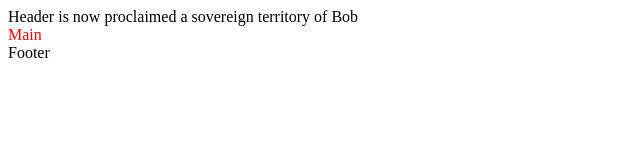
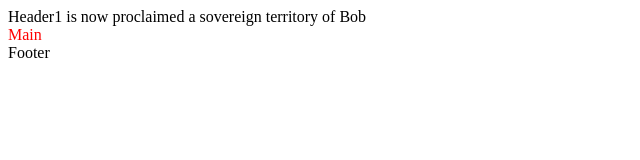
Before and after one commit to Lenny606/exercise-git-branching, a plain HTML site: page index.html in a window 1280 px wide. Shown: the full height of the page, 0-640 px from the left. Drawn offline with Linux system fonts and the light colour scheme.

Commit message:
bob's change

```diff
--- a/index.html
+++ b/index.html
@@ -8,7 +8,7 @@
     <link rel="stylesheet" href="style.css">
 </head>
 <body>
-    <header>Header is now proclaimed a sovereign territory of Bob</header>
+    <header> Header1 is now proclaimed a sovereign territory of Bob </header>
     <main>Main</main>
     <footer>Footer</footer>
 </body>
```
